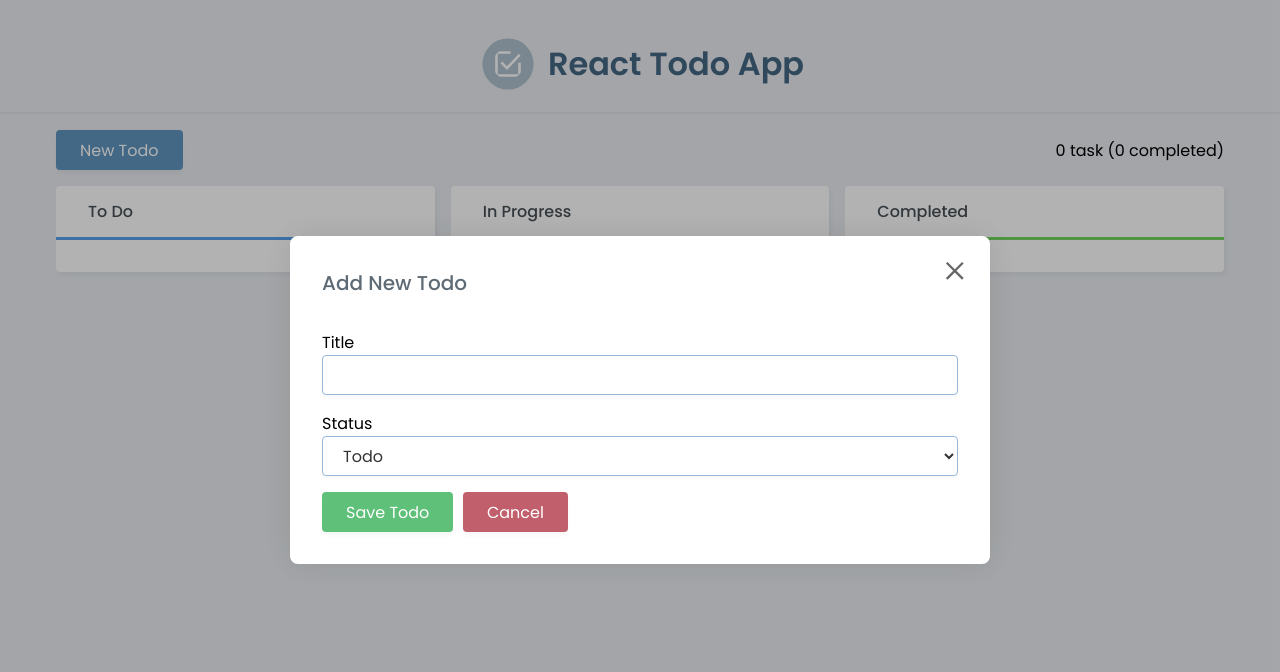
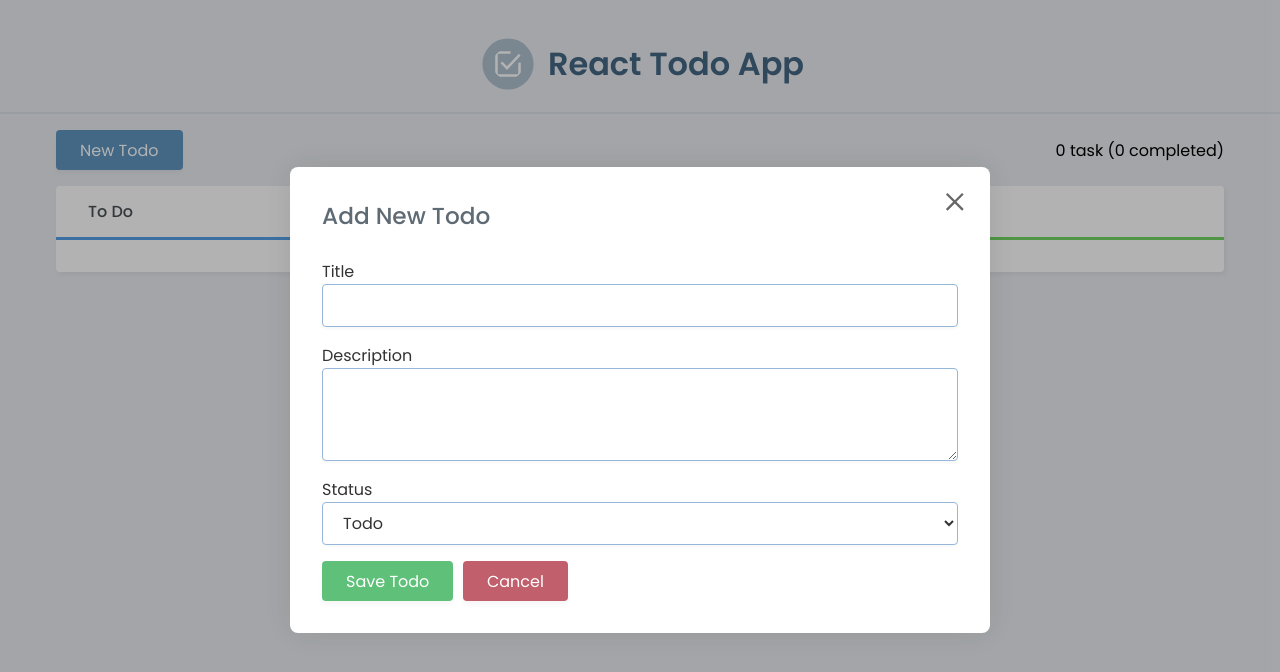
Before and after one commit to esnz/react-todo-app, a React (Create React App) app: page / in a window 1280 px wide. Both pictures are taken after a click on the button "New Todo". Shown: the top 672 px of the page. Built offline with nearby package versions, Linux system fonts and the light colour scheme.

Commit message:
added todo description field

```diff
--- a/src/components/AddTodo.tsx
+++ b/src/components/AddTodo.tsx
@@ -13,12 +13,14 @@ const AddTodo: React.FC = () => {
 
   const [isModalOpen, setIsModalOpen] = useState(false);
   const [todoTitle, setTodoTitle] = useState('');
+  const [todoDescription, setTodoDescription] = useState('');
   const [todoStatus, setTodoStatus] = useState<TodoStatus>(TodoStatus.Todo);
 
   useEffect(() => {
     if (editingTodo) {
       setIsModalOpen(true);
       setTodoTitle(editingTodo.title);
+      setTodoDescription(editingTodo.description);
       setTodoStatus(editingTodo.status);
     }
   }, [editingTodo]);
@@ -29,17 +31,20 @@ const AddTodo: React.FC = () => {
     const todo = {
       id: editingTodo ? editingTodo.id : uuidv4(),
       title: todoTitle,
+      description: todoDescription,
       status: todoStatus,
     };
     dispatch(editingTodo ? updateTodo({ todo, prevStatus: editingTodo.status }) : addTodo(todo));
 
     setIsModalOpen(false);
     setTodoTitle('');
+    setTodoDescription('');
   };
 
   const cancelEditing = () => {
     setIsModalOpen(false);
     setTodoTitle('');
+    setTodoDescription('');
     setTodoStatus(TodoStatus.Todo);
     setTimeout(() => dispatch(dismissEditingTodo()), 100);
   };
@@ -49,26 +54,23 @@ const AddTodo: React.FC = () => {
   return (
     <>
       <Modal show={isModalOpen} closeHandler={() => cancelEditing()}>
-        <form
-          className={styles.addTodoForm}
-          onSubmit={(e) => {
-            handleAddTodo(e);
-          }}
-        >
+        <form className={styles.addTodoForm} onSubmit={(e) => handleAddTodo(e)}>
           <h4>{editingTodo ? 'Edit Todo' : 'Add New Todo'}</h4>
-          <label htmlFor="todoTitle">Title</label>
-          <input
-            name="todoTitle"
+          <label htmlFor="title">Title</label>
+          <input name="title" className={styles.textInput} value={todoTitle} onChange={(e) => setTodoTitle(e.target.value)} type="text" required />
+
+          <label htmlFor="description">Description</label>
+          <textarea
+            value={todoDescription}
+            onChange={(e) => setTodoDescription(e.target.value)}
             className={styles.textInput}
-            value={todoTitle}
-            onChange={(e) => setTodoTitle(e.target.value)}
-            type="text"
-            required
-          />
+            name="description"
+            rows={3}
+          ></textarea>
 
-          <label htmlFor="todoStatus">Status</label>
+          <label htmlFor="status">Status</label>
           <select
-            name="todoStatus"
+            name="status"
             value={todoStatus}
             onChange={(e) => {
               setTodoStatus(e.target.value as TodoStatus);
@@ -78,7 +80,6 @@ const AddTodo: React.FC = () => {
             <option value={TodoStatus.InProgress}>In Progress</option>
             <option value={TodoStatus.Completed}>Completed</option>
           </select>
-
           <div>
             <button className={[styles.button, styles.success].join(' ')} type="submit">
               {editingTodo ? 'Update Todo' : 'Save Todo'}
--- a/src/components/TodoItem.tsx
+++ b/src/components/TodoItem.tsx
@@ -38,7 +38,10 @@ const TodoItem = forwardRef<HTMLDivElement, ITodoItemProps>((props, ref) => {
       style={props.style}
       ref={ref}
     >
-      <p>{props.todo.title}</p>
+      <div className={styles.info}>
+        <p className={styles.title}>{props.todo.title}</p>
+        <p className={styles.description}>{props.todo.description}</p>
+      </div>
       <div className={styles.actions}>
         <button
           className={[styles.actionButton, styles.edit].join(' ')}
--- a/src/components/styles/AddTodo.module.scss
+++ b/src/components/styles/AddTodo.module.scss
@@ -11,25 +11,26 @@
   align-items: flex-start;
 
   h4 {
-    margin-bottom: 2rem;
+    margin-bottom: 1.65rem;
     color: #5e6a74;
-    font-size: 1.25rem;
+    font-size: 1.45rem;
     font-weight: 500;
+  }
+  label {
+    color: #333;
   }
 }
 
 .textInput,
 select {
-  height: 2.5rem;
   background: #ffffff;
   border: 1px solid #96b7d9;
   box-shadow: 0px 2px 3px rgba(0, 0, 0, 0.03);
   border-radius: 4px;
   font-size: 1rem;
   color: #333;
-  padding: 0 1rem;
+  padding: 0.5rem 1rem;
   margin-right: 0.5rem;
-  width: 26rem;
   margin-bottom: 1rem;
   width: 100%;
 
--- a/src/components/styles/TodoItem.module.scss
+++ b/src/components/styles/TodoItem.module.scss
@@ -21,8 +21,19 @@
     border-color: #9ee4a4;
   }
 
-  p {
+  .info {
     flex: 1;
+
+    .title {
+      font-size: 1.125rem;
+      color: rgba(0, 0, 0, 0.7);
+      font-weight: 500;
+    }
+    .description {
+      margin-top: 0.5rem;
+      font-size: 0.75rem;
+      color: #333;
+    }
   }
 }
 
--- a/src/types/Todo.ts
+++ b/src/types/Todo.ts
@@ -1,6 +1,7 @@
 export type Todo = {
   id: string;
   title: string;
+  description: string;
   status: TodoStatus;
 };
 
```
